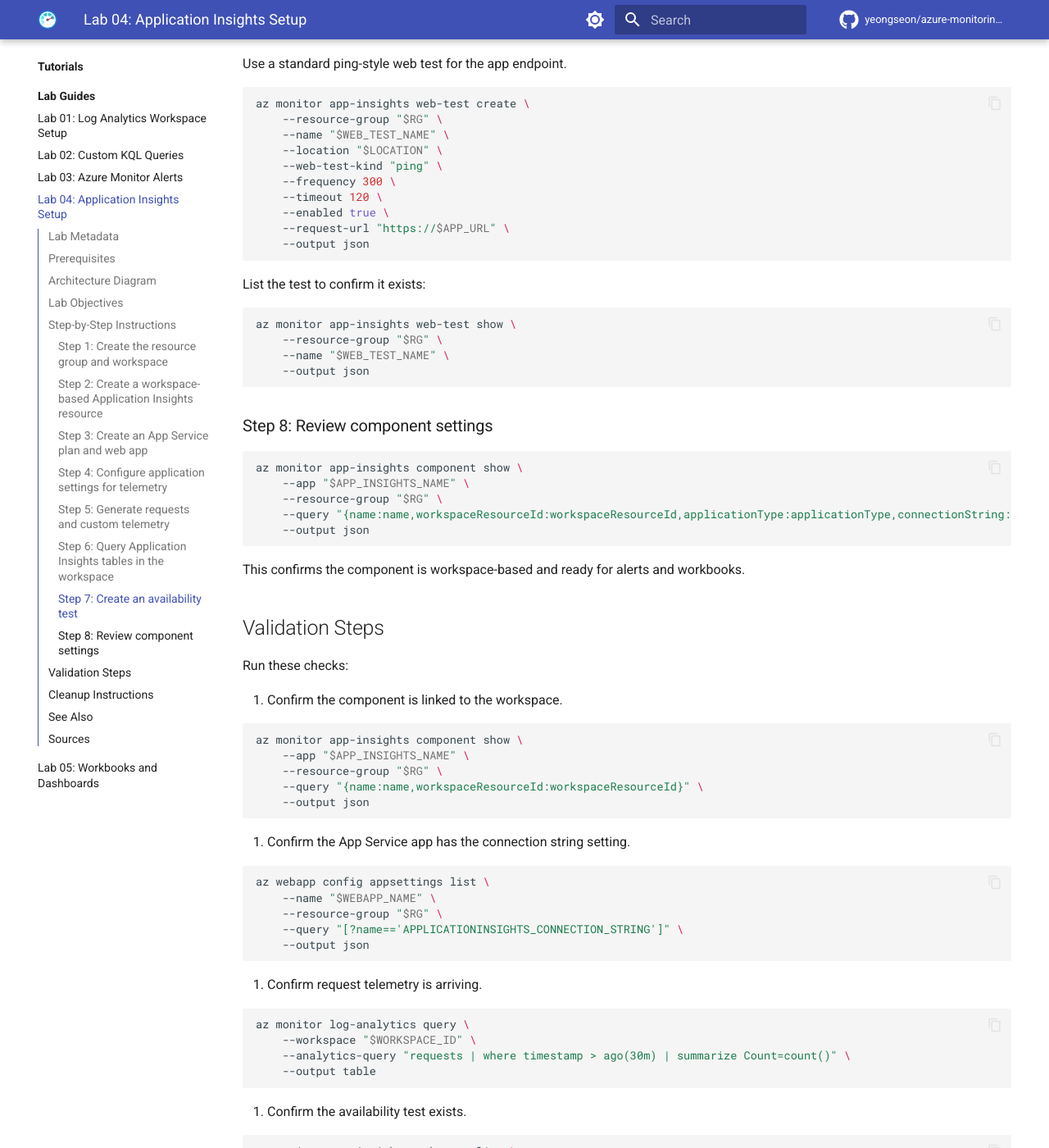
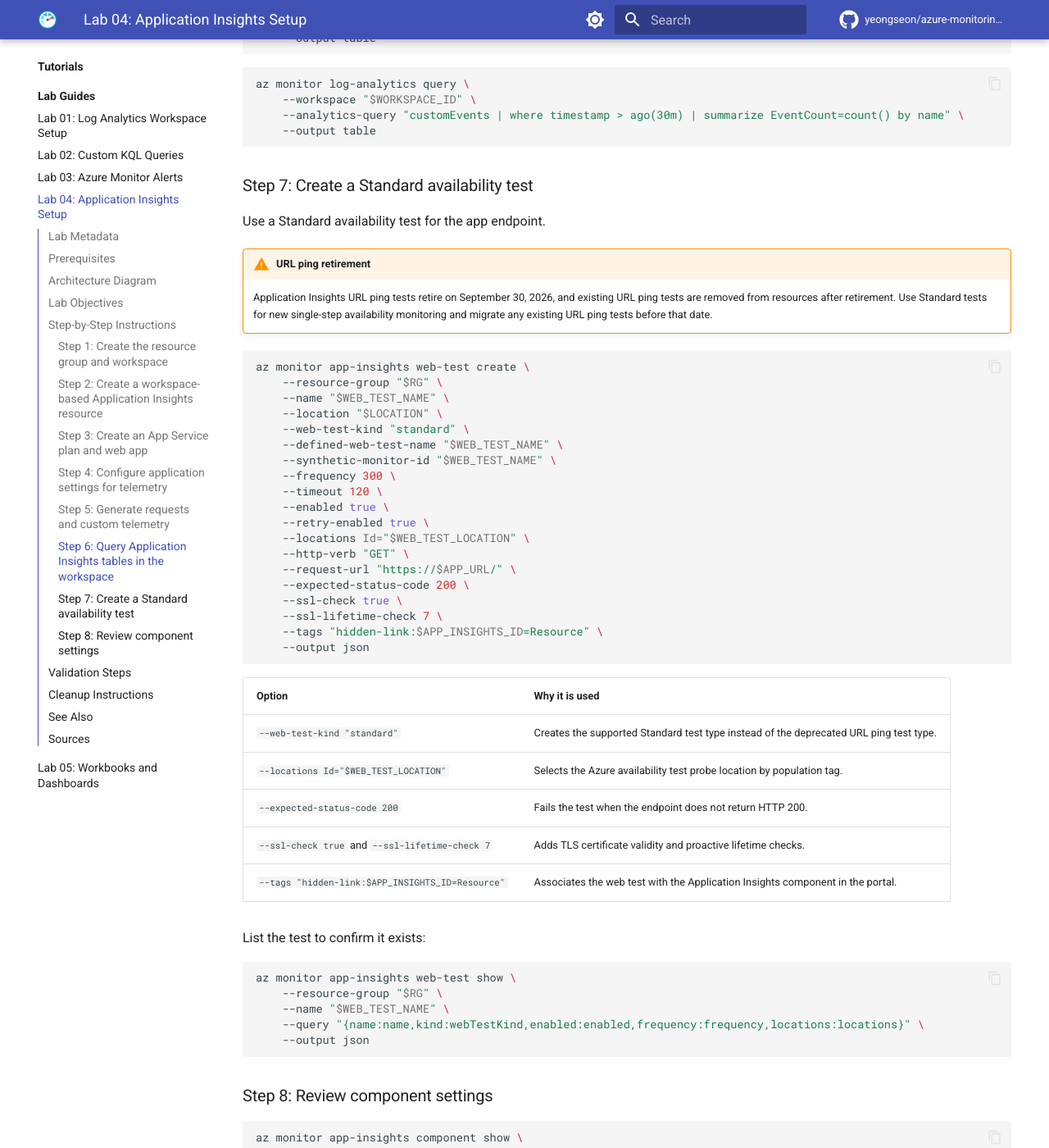
Before and after one commit to yeongseon/azure-monitoring-practical-guide, an MkDocs documentation site: the page built from docs/tutorials/lab-guides/lab-04-application-insights-setup.md, in a window 1280 px wide and 1400 px high, scrolled down 4864 px. Shown: the whole window at 82% size. Built offline with MkDocs 1.6.1 and Material for MkDocs 9.7.7, drawn with Linux system fonts in a browser that asks for light colours; comment, search, counter and statistics services are not loaded; some of the changed text lies outside the part shown.

Commit message:
fix: use standard availability tests in lab

````diff
--- a/docs/tutorials/lab-guides/lab-04-application-insights-setup.md
+++ b/docs/tutorials/lab-guides/lab-04-application-insights-setup.md
@@ -7,7 +7,7 @@
       based_on:
         - https://learn.microsoft.com/en-us/azure/azure-monitor/app/app-insights-overview
         - https://learn.microsoft.com/en-us/azure/azure-monitor/app/create-workspace-resource
-        - https://learn.microsoft.com/en-us/azure/azure-monitor/app/availability
+        - https://learn.microsoft.com/en-us/azure/azure-monitor/app/availability-standard-tests
         - https://learn.microsoft.com/en-us/azure/azure-monitor/app/azure-web-apps
 ---
 
@@ -42,6 +42,7 @@
 export PLAN_NAME="aspmonlab04"
 export WEBAPP_NAME="webmonlab04demo"
 export WEB_TEST_NAME="webtest-monlab04"
+export WEB_TEST_LOCATION="apac-hk-hkn-azr"
 ```
 
 ## Architecture Diagram
@@ -65,7 +66,7 @@
 - Deploy a minimal App Service app and configure its connection string.
 - Generate requests, traces, and custom telemetry.
 - Confirm telemetry lands in `requests`, `traces`, and `customEvents` tables.
-- Create an availability test that probes the app endpoint.
+- Create a Standard availability test that probes the app endpoint.
 
 ## Step-by-Step Instructions
 
@@ -118,6 +119,16 @@
     --app "$APP_INSIGHTS_NAME" \
     --resource-group "$RG" \
     --query "connectionString" \
+    --output tsv)
+```
+
+Capture the Application Insights resource ID for the availability-test hidden-link tag:
+
+```bash
+export APP_INSIGHTS_ID=$(az monitor app-insights component show \
+    --app "$APP_INSIGHTS_NAME" \
+    --resource-group "$RG" \
+    --query "id" \
     --output tsv)
 ```
 
@@ -223,22 +234,42 @@
     --output table
 ```
 
-### Step 7: Create an availability test
+### Step 7: Create a Standard availability test
 
-Use a standard ping-style web test for the app endpoint.
+Use a Standard availability test for the app endpoint.
+
+!!! warning "URL ping retirement"
+    Application Insights URL ping tests retire on September 30, 2026, and existing URL ping tests are removed from resources after retirement. Use Standard tests for new single-step availability monitoring and migrate any existing URL ping tests before that date.
 
 ```bash
 az monitor app-insights web-test create \
     --resource-group "$RG" \
     --name "$WEB_TEST_NAME" \
     --location "$LOCATION" \
-    --web-test-kind "ping" \
+    --web-test-kind "standard" \
+    --defined-web-test-name "$WEB_TEST_NAME" \
+    --synthetic-monitor-id "$WEB_TEST_NAME" \
     --frequency 300 \
     --timeout 120 \
     --enabled true \
-    --request-url "https://$APP_URL" \
+    --retry-enabled true \
+    --locations Id="$WEB_TEST_LOCATION" \
+    --http-verb "GET" \
+    --request-url "https://$APP_URL/" \
+    --expected-status-code 200 \
+    --ssl-check true \
+    --ssl-lifetime-check 7 \
+    --tags "hidden-link:$APP_INSIGHTS_ID=Resource" \
     --output json
 ```
+
+| Option | Why it is used |
+|---|---|
+| `--web-test-kind "standard"` | Creates the supported Standard test type instead of the deprecated URL ping test type. |
+| `--locations Id="$WEB_TEST_LOCATION"` | Selects the Azure availability test probe location by population tag. |
+| `--expected-status-code 200` | Fails the test when the endpoint does not return HTTP 200. |
+| `--ssl-check true` and `--ssl-lifetime-check 7` | Adds TLS certificate validity and proactive lifetime checks. |
+| `--tags "hidden-link:$APP_INSIGHTS_ID=Resource"` | Associates the web test with the Application Insights component in the portal. |
 
 List the test to confirm it exists:
 
@@ -246,6 +277,7 @@
 az monitor app-insights web-test show \
     --resource-group "$RG" \
     --name "$WEB_TEST_NAME" \
+    --query "{name:name,kind:webTestKind,enabled:enabled,frequency:frequency,locations:locations}" \
     --output json
 ```
 
@@ -294,15 +326,16 @@
     --output table
 ```
 
-4. Confirm the availability test exists.
+4. Confirm the Standard availability test exists.
 
 ```bash
 az monitor app-insights web-test list \
     --resource-group "$RG" \
+    --query "[].{name:name,kind:webTestKind,enabled:enabled,frequency:frequency}" \
     --output table
 ```
 
-Validation succeeds when the Application Insights component is workspace-based, the web app contains the connection string, telemetry is queryable, and the availability test is present.
+Validation succeeds when the Application Insights component is workspace-based, the web app contains the connection string, telemetry is queryable, and the availability test exists with `webTestKind` set to `standard`.
 
 ## Cleanup Instructions
 
@@ -333,5 +366,5 @@
 
 - [Application Insights overview](https://learn.microsoft.com/en-us/azure/azure-monitor/app/app-insights-overview)
 - [Create an Application Insights resource](https://learn.microsoft.com/en-us/azure/azure-monitor/app/create-workspace-resource)
-- [Monitor availability with URL ping tests](https://learn.microsoft.com/en-us/azure/azure-monitor/app/availability)
+- [Application Insights availability tests](https://learn.microsoft.com/en-us/azure/azure-monitor/app/availability-standard-tests)
 - [Monitor Azure App Service](https://learn.microsoft.com/en-us/azure/azure-monitor/app/azure-web-apps)
````
